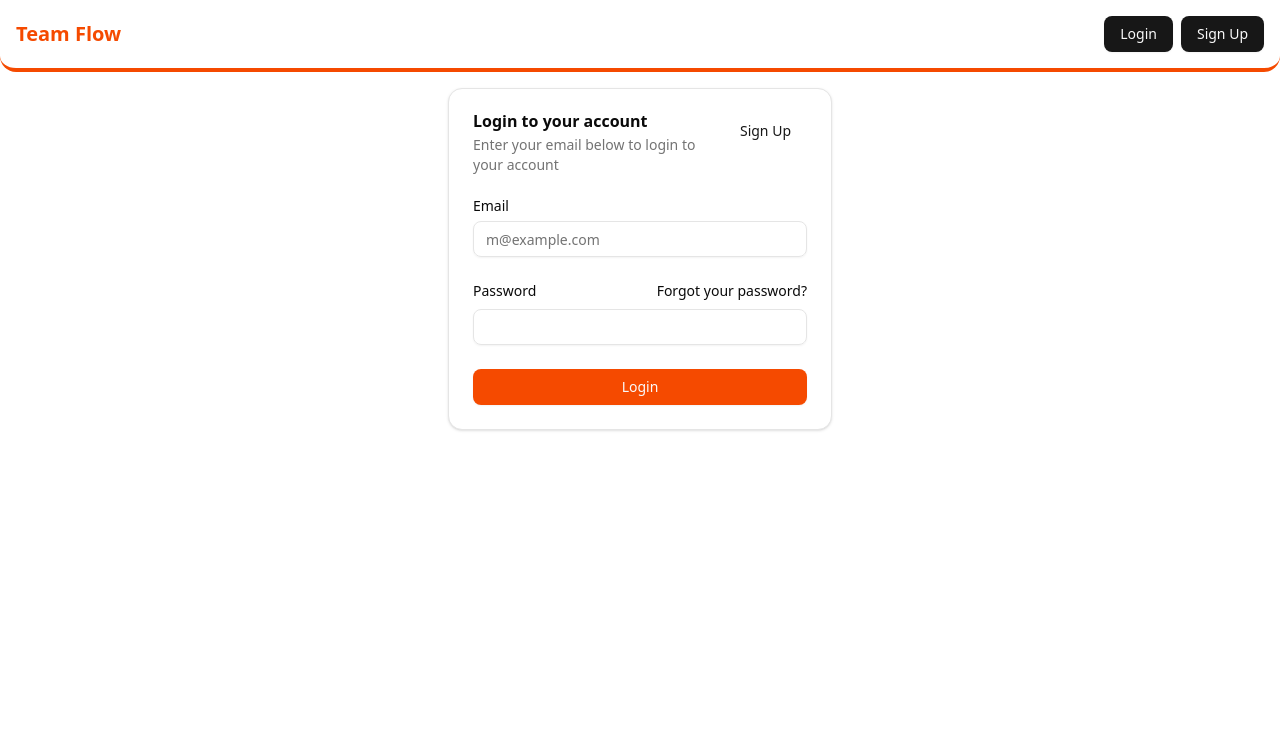
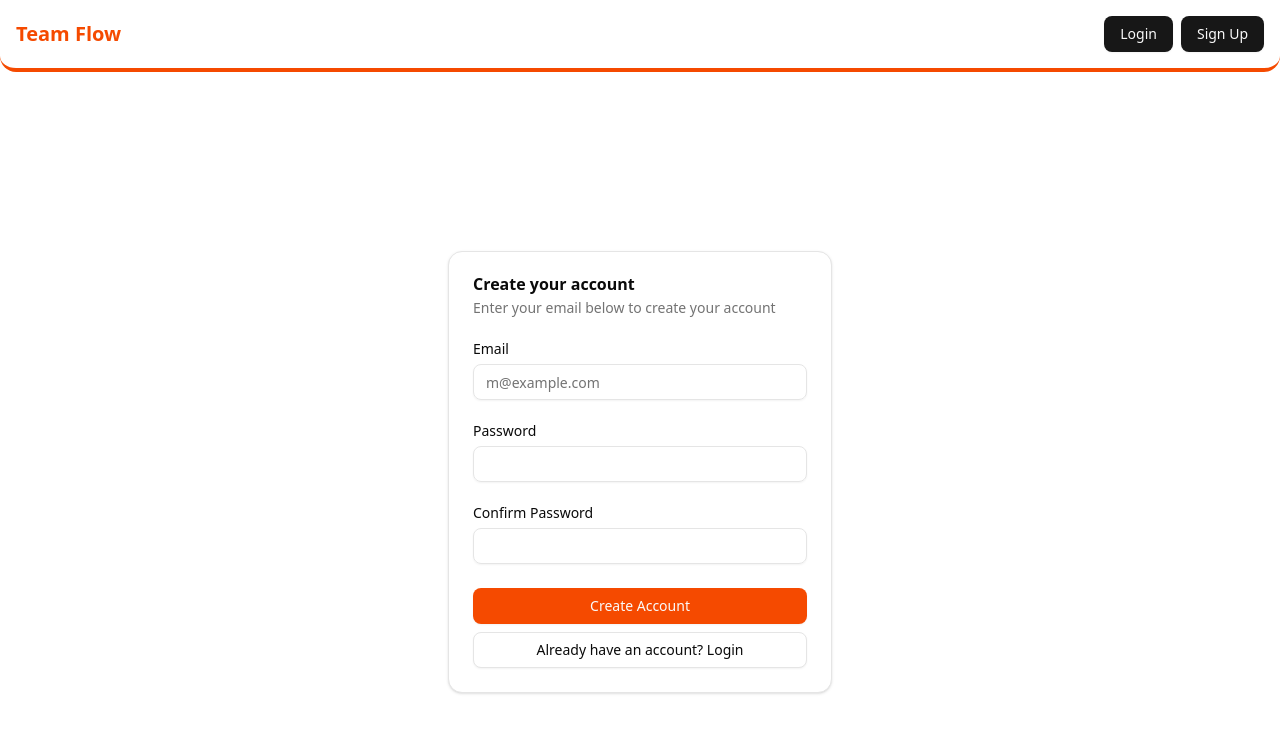
Before and after one commit to Sadman-Siam/teamflow_web, a Next.js app: page /signup in a window 1280 px wide. Shown: the top 732 px of the page. Built offline with nearby package versions, Linux system fonts and the light colour scheme; no server answers.

Commit message:
ADD auth

```diff
--- /dev/null
+++ b/app/context/authcontext/index.js
@@ -0,0 +1,43 @@
+import React, { useState, useEffect, useContext } from "react";
+import { auth } from "../../firebase/firebase";
+import { onAuthStateChanged } from "firebase/auth";
+
+const AuthContext = React.createContext();
+
+export function useAuth() {
+  return useContext(AuthContext);
+}
+
+export function AuthProvider({ children }) {
+  const [currentUser, setCurrentUser] = useState(null);
+  const [isLoggedIn, setIsLoggedIn] = useState(false);
+  const [loading, setLoading] = useState(true);
+
+  useEffect(() => {
+    const unsubscribe = onAuthStateChanged(auth, initializeUser);
+    return unsubscribe;
+  }, []);
+
+  async function initializeUser(user) {
+    if (user) {
+      setCurrentUser(user);
+      setIsLoggedIn(true);
+    } else {
+      setCurrentUser(null);
+      setIsLoggedIn(false);
+    }
+    setLoading(false);
+  }
+
+  const value = {
+    currentUser,
+    isLoggedIn,
+    loading,
+  };
+
+  return (
+    <AuthContext.Provider value={value}>
+      {!loading && children}
+    </AuthContext.Provider>
+  );
+}
--- /dev/null
+++ b/app/firebase/auth.js
@@ -0,0 +1,26 @@
+import { auth } from "./firebase";
+import {
+  createUserWithEmailAndPassword,
+  signInWithEmailAndPassword,
+  GoogleAuthProvider,
+  signInWithPopup,
+} from "firebase/auth";
+
+export const doCreateUserWithEmailAndPassword = (email, password) => {
+  return createUserWithEmailAndPassword(auth, email, password);
+};
+
+export const doSignInWithEmailAndPassword = (email, password) => {
+  return signInWithEmailAndPassword(auth, email, password);
+};
+
+export const doSignInWithGoogle = async () => {
+  const provider = new GoogleAuthProvider();
+  const result = await signInWithPopup(auth, provider);
+
+  return result;
+};
+
+export const doSignOut = () => {
+  return auth.signOut();
+};
--- /dev/null
+++ b/app/firebase/firebase.js
@@ -0,0 +1,22 @@
+// Import the functions you need from the SDKs you need
+import { initializeApp } from "firebase/app";
+import { getAuth } from "firebase/auth";
+// TODO: Add SDKs for Firebase products that you want to use
+// https://firebase.google.com/docs/web/setup#available-libraries
+
+// Your web app's Firebase configuration
+// For Firebase JS SDK v7.20.0 and later, measurementId is optional
+const firebaseConfig = {
+  apiKey: process.env.NEXT_PUBLIC_FIREBASE_API_KEY,
+  authDomain: process.env.NEXT_PUBLIC_FIREBASE_AUTH_DOMAIN,
+  projectId: process.env.NEXT_PUBLIC_FIREBASE_PROJECT_ID,
+  storageBucket: process.env.NEXT_PUBLIC_FIREBASE_STORAGE_BUCKET,
+  messagingSenderId: process.env.NEXT_PUBLIC_FIREBASE_MESSAGING_SENDER_ID,
+  appId: process.env.NEXT_PUBLIC_FIREBASE_APP_ID,
+  measurementId: process.env.NEXT_PUBLIC_FIREBASE_MEASUREMENT_ID,
+};
+
+// Initialize Firebase
+const app = initializeApp(firebaseConfig);
+const auth = getAuth(app);
+export { app, auth };
--- a/app/login/page.js
+++ b/app/login/page.js
@@ -1,3 +1,9 @@
+"use client";
+
+import React, { useState } from "react";
+import { doSignInWithEmailAndPassword } from "../firebase/auth";
+import { useRouter } from "next/navigation";
+
 import { Button } from "@/components/ui/button";
 import {
   Card,
@@ -13,8 +19,29 @@ import { Label } from "@/components/ui/label";
 import Link from "next/link";
 
 export default function LoginPage() {
+  const [email, setEmail] = useState("");
+  const [password, setPassword] = useState("");
+  const [isLoading, setIsLoading] = useState(false);
+  const [error, setError] = useState("");
+  const router = useRouter();
+
+  const handleLogin = async (event) => {
+    event.preventDefault();
+    setIsLoading(true);
+    setError("");
+
+    try {
+      await doSignInWithEmailAndPassword(email, password);
+      router.push("/"); // Redirect to home page after successful login
+    } catch (error) {
+      setError(error.message);
+    } finally {
+      setIsLoading(false);
+    }
+  };
+
   return (
-    <div className="flex justify-center p-4">
+    <div className="min-h-screen flex items-center justify-center p-4">
       <Card className="w-full max-w-sm">
         <CardHeader>
           <CardTitle>Login to your account</CardTitle>
@@ -28,35 +55,44 @@ export default function LoginPage() {
           </CardAction>
         </CardHeader>
         <CardContent>
-          <form>
+          <form onSubmit={handleLogin}>
             <div className="flex flex-col gap-6">
+              {error && (
+                <div className="text-red-500 text-sm text-center">{error}</div>
+              )}
               <div className="grid gap-2">
                 <Label htmlFor="email">Email</Label>
                 <Input
                   id="email"
                   type="email"
                   placeholder="m@example.com"
+                  value={email}
+                  onChange={(e) => setEmail(e.target.value)}
                   required
                 />
               </div>
               <div className="grid gap-2">
                 <div className="flex items-center">
                   <Label htmlFor="password">Password</Label>
-                  <a
-                    href="#"
-                    className="ml-auto inline-block text-sm underline-offset-4 hover:underline"
-                  >
-                    Forgot your password?
-                  </a>
                 </div>
-                <Input id="password" type="password" required />
+                <Input
+                  id="password"
+                  type="password"
+                  value={password}
+                  onChange={(e) => setPassword(e.target.value)}
+                  required
+                />
               </div>
             </div>
           </form>
         </CardContent>
         <CardFooter className="flex-col gap-2">
-          <Button type="submit" className="w-full bg-chart-1">
-            Login
+          <Button
+            onClick={handleLogin}
+            disabled={isLoading}
+            className="w-full bg-chart-1"
+          >
+            {isLoading ? "Logging in..." : "Login"}
           </Button>
         </CardFooter>
       </Card>
--- a/app/signup/page.js
+++ b/app/signup/page.js
@@ -1,7 +1,12 @@
+"use client";
+
+import React, { useState } from "react";
+import { doCreateUserWithEmailAndPassword } from "../firebase/auth";
+import { useRouter } from "next/navigation";
+
 import { Button } from "@/components/ui/button";
 import {
   Card,
-  CardAction,
   CardContent,
   CardDescription,
   CardFooter,
@@ -10,51 +15,104 @@ import {
 } from "@/components/ui/card";
 import { Input } from "@/components/ui/input";
 import { Label } from "@/components/ui/label";
+import Link from "next/link";
 
-export default function LoginPage() {
+export default function SignupPage() {
+  const [email, setEmail] = useState("");
+  const [password, setPassword] = useState("");
+  const [confirmPassword, setConfirmPassword] = useState("");
+  const [isLoading, setIsLoading] = useState(false);
+  const [error, setError] = useState("");
+  const router = useRouter();
+
+  const handleCreateAccount = async (event) => {
+    event.preventDefault();
+
+    if (password !== confirmPassword) {
+      setError("Passwords don't match");
+      return;
+    }
+
+    if (password.length < 6) {
+      setError("Password must be at least 6 characters");
+      return;
+    }
+
+    setIsLoading(true);
+    setError("");
+
+    try {
+      await doCreateUserWithEmailAndPassword(email, password);
+      router.push("/"); // Redirect to home page after successful signup
+    } catch (error) {
+      setError(error.message);
+    } finally {
+      setIsLoading(false);
+    }
+  };
+
   return (
-    <div className="flex justify-center p-4">
+    <div className="min-h-screen flex items-center justify-center p-4">
       <Card className="w-full max-w-sm">
         <CardHeader>
-          <CardTitle>Login to your account</CardTitle>
+          <CardTitle>Create your account</CardTitle>
           <CardDescription>
-            Enter your email below to login to your account
+            Enter your email below to create your account
           </CardDescription>
-          <CardAction>
-            <Button variant="link">Sign Up</Button>
-          </CardAction>
         </CardHeader>
         <CardContent>
-          <form>
+          <form onSubmit={handleCreateAccount}>
             <div className="flex flex-col gap-6">
+              {error && (
+                <div className="text-red-500 text-sm text-center">{error}</div>
+              )}
               <div className="grid gap-2">
                 <Label htmlFor="email">Email</Label>
                 <Input
                   id="email"
                   type="email"
                   placeholder="m@example.com"
+                  value={email}
+                  onChange={(e) => setEmail(e.target.value)}
                   required
                 />
               </div>
               <div className="grid gap-2">
-                <div className="flex items-center">
-                  <Label htmlFor="password">Password</Label>
-                  <a
-                    href="#"
-                    className="ml-auto inline-block text-sm underline-offset-4 hover:underline"
-                  >
-                    Forgot your password?
-                  </a>
-                </div>
-                <Input id="password" type="password" required />
+                <Label htmlFor="password">Password</Label>
+                <Input
+                  id="password"
+                  type="password"
+                  value={password}
+                  onChange={(e) => setPassword(e.target.value)}
+                  required
+                />
+              </div>
+              <div className="grid gap-2">
+                <Label htmlFor="confirmPassword">Confirm Password</Label>
+                <Input
+                  id="confirmPassword"
+                  type="password"
+                  value={confirmPassword}
+                  onChange={(e) => setConfirmPassword(e.target.value)}
+                  required
+                />
               </div>
             </div>
           </form>
         </CardContent>
         <CardFooter className="flex-col gap-2">
-          <Button type="submit" className="w-full bg-chart-1">
-            Login
+          <Button
+            onClick={handleCreateAccount}
+            disabled={isLoading}
+            className="w-full bg-chart-1"
+          >
+            {isLoading ? "Creating Account..." : "Create Account"}
           </Button>
+          <Link href="/login" className="w-full">
+            <Button variant="outline" className="w-full">
+              Already have an account? Login
+            </Button>
+          </Link>
         </CardFooter>
       </Card>
     </div>
--- a/package.json
+++ b/package.json
@@ -13,6 +13,8 @@
     "@radix-ui/react-slot": "^1.2.3",
     "class-variance-authority": "^0.7.1",
     "clsx": "^2.1.1",
+    "env": "^0.0.2",
+    "firebase": "^12.0.0",
     "lucide-react": "^0.525.0",
     "next": "15.4.2",
     "react": "19.1.0",
```
Also changed, not shown: 1 other file (tests, documents, lock files or other folders).
